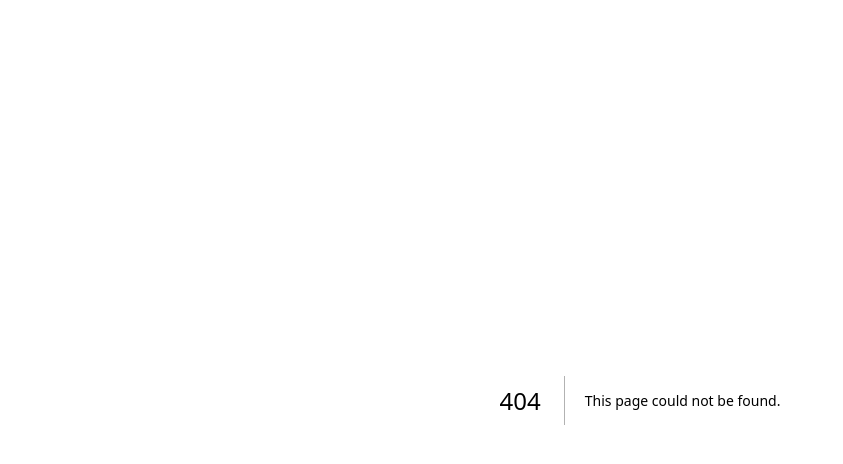
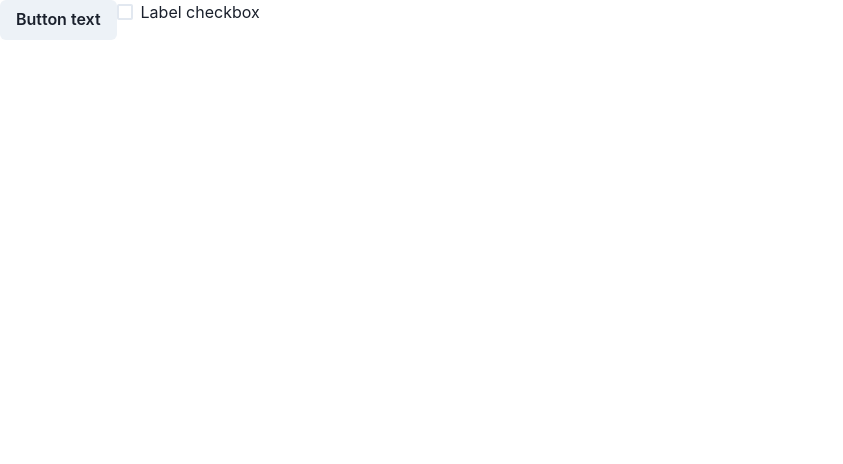
Before and after one commit to WebTimeGit/builder, a Next.js app: page /testform3 in a window 1280 px wide. Before the commit this address had no page. Shown: the top 464 px of the page, without its empty margins (0-843 px from the left). Built offline with nearby package versions, Linux system fonts and the light colour scheme.

Commit message:
commit 3

```diff
--- /dev/null
+++ b/pages/testform3.tsx
@@ -0,0 +1,14 @@
+import React from 'react'
+import { ChakraProvider, Breadcrumb, Button, Checkbox } from '@chakra-ui/react'
+
+const App = () => (
+  <ChakraProvider resetCSS>
+    <Breadcrumb />
+    <Button variant="solid" size="md">
+      Button text
+    </Button>
+    <Checkbox isReadOnly>Label checkbox</Checkbox>
+  </ChakraProvider>
+)
+
+export default App
```
